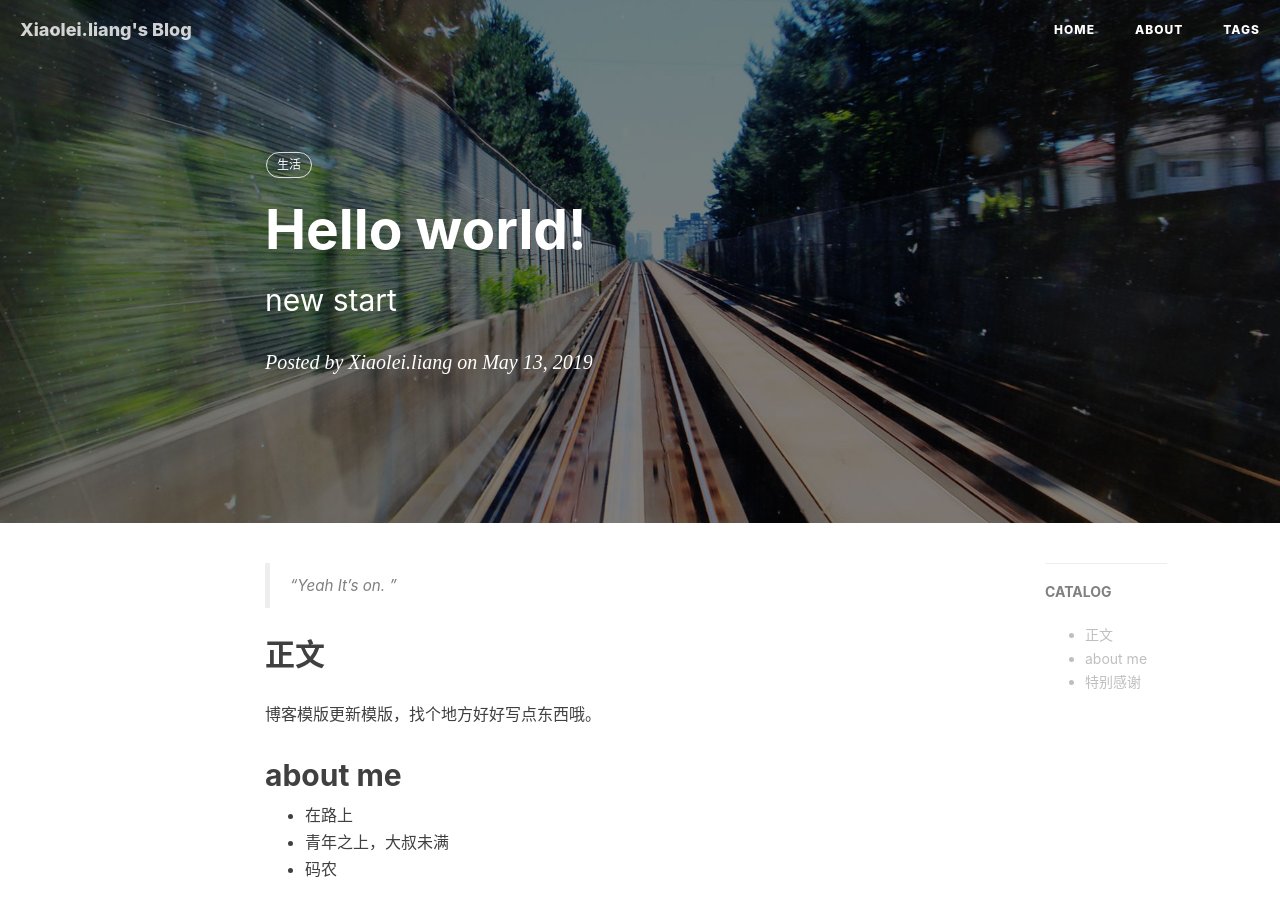
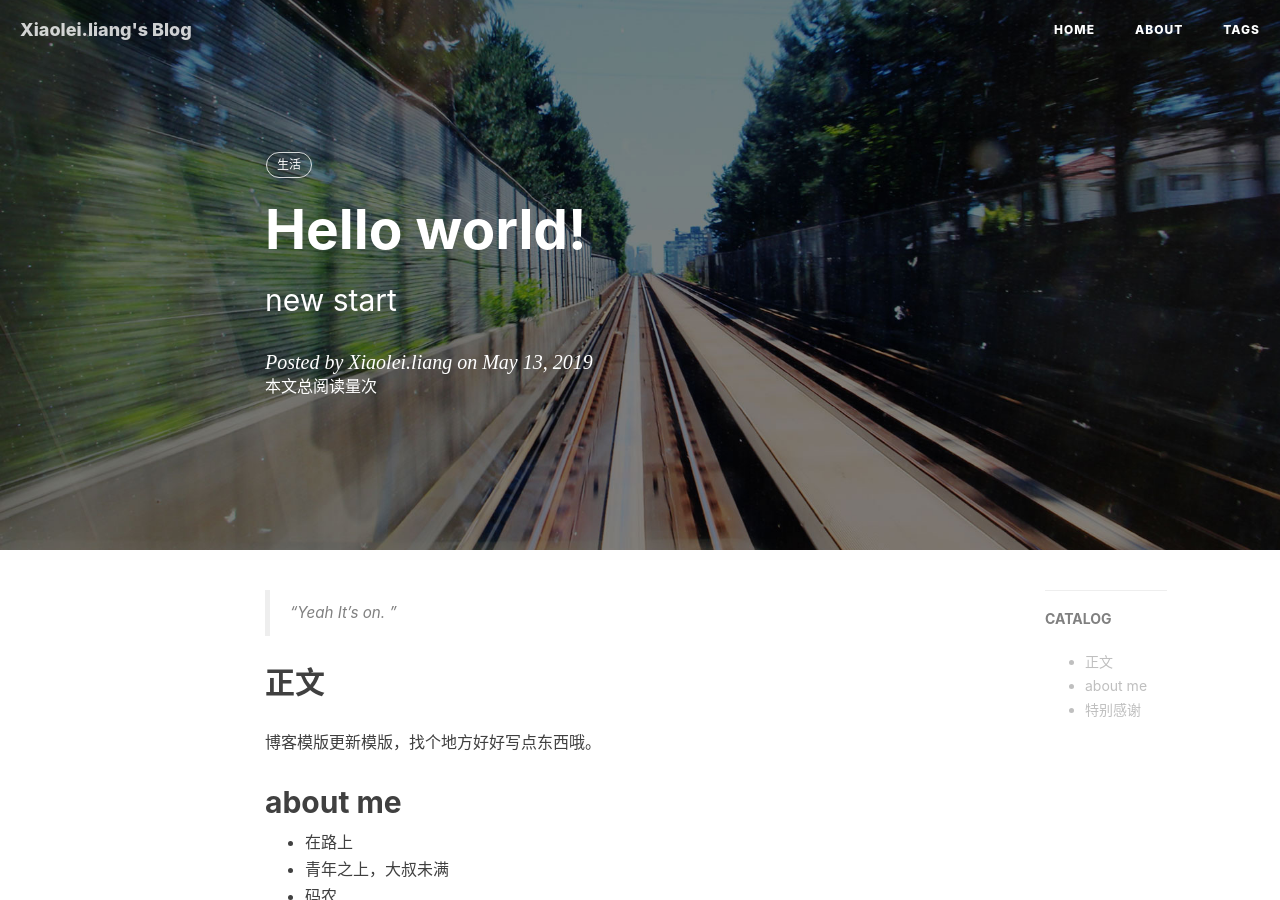
Before and after one commit to wutongjie23hao/wutongjie23hao.github.io, a Jekyll site: the page built from _posts/2019-05-13-hello.md, in a window 1280 px wide and 900 px high. Built offline with Jekyll 4.4.1, drawn with Linux system fonts in a browser that asks for light colours; nearby versions of some CDN libraries; comment, search, counter and statistics services are not loaded.

Commit message:
add busuanzi statics

```diff
--- a/_config.yml
+++ b/_config.yml
@@ -63,6 +63,7 @@
 # Google Analytics
 # ga_track_id: 'UA-49627206-1'            # Format: UA-xxxxxx-xx
 # ga_domain: huangxuan.me
+busuanzi: 123
 
 
 
--- a/_includes/footer.html
+++ b/_includes/footer.html
@@ -195,6 +195,10 @@
 </script>
 {% endif %}
 
+{% if site.busuanzi %}
+<script async src="//busuanzi.ibruce.info/busuanzi/2.3/busuanzi.pure.mini.js">
+</script>
+{% endif %}
 
 
 <!-- Side Catalog -->
--- a/_layouts/post.html
+++ b/_layouts/post.html
@@ -30,6 +30,9 @@
                     <h2 class="subheading">{{ page.subtitle }}</h2>
                     {% comment %} endif {% endcomment %}
                     <span class="meta">Posted by {% if page.author %}{{ page.author }}{% else %}{{ site.title }}{% endif %} on {{ page.date | date: "%B %-d, %Y" }}</span>
+		    <span id="busuanzi_container_page_pv">
+			      本文总阅读量<span id="busuanzi_value_page_pv"></span>次
+		    </span>
                 </div>
             </div>
         </div>
```
